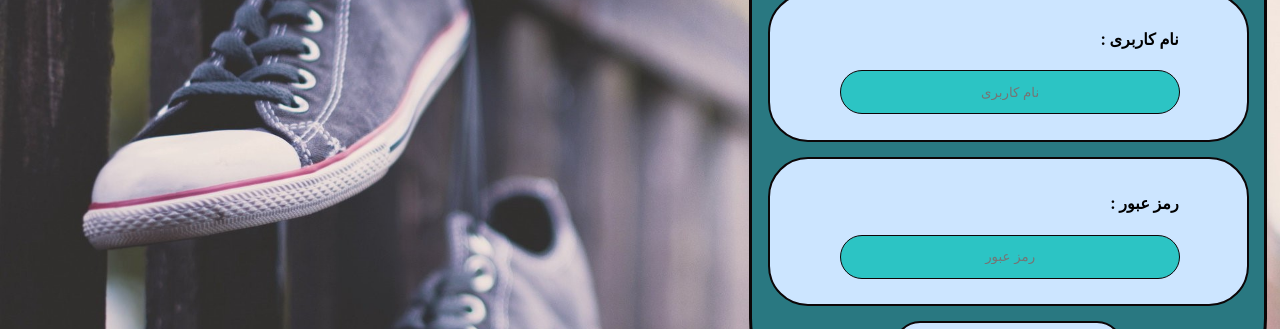
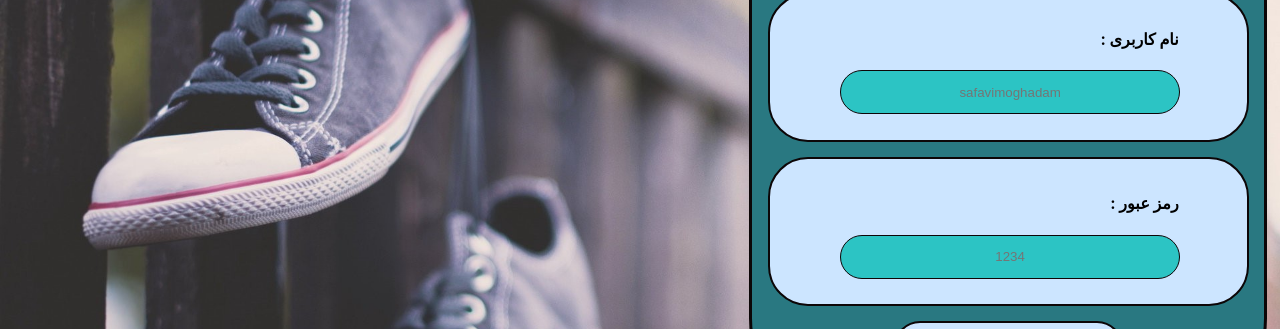
Before and after one commit to akramsadat78/sportShoes, a React (Create React App) app in the folder client/: page / in a window 1280 px wide. Shown: the part 230-559 px from the top of the page. Built offline with nearby package versions, Linux system fonts and the light colour scheme; what moment-jalali would draw is missing.

Commit message:
show password and username in login page

```diff
--- a/client/src/component/LoginComponent.js
+++ b/client/src/component/LoginComponent.js
@@ -78,7 +78,7 @@ export default class LoginComponent extends Component {
                 id = "input-loginpage"
                 type = "text"
                 required = "true"
-                placeholder = "نام کاربری"
+                placeholder = "safavimoghadam"
                 val = {this.state.username}
                 _handleChange ={this.enterUserName}
               />
@@ -96,7 +96,7 @@ export default class LoginComponent extends Component {
                 id = "input-loginpage"
                 type = "password"
                 required = "true"
-                placeholder = "رمز عبور"
+                placeholder = "1234"
                 val = {this.state.password}
                 _handleChange = { this.enterPassword }
               />
```
